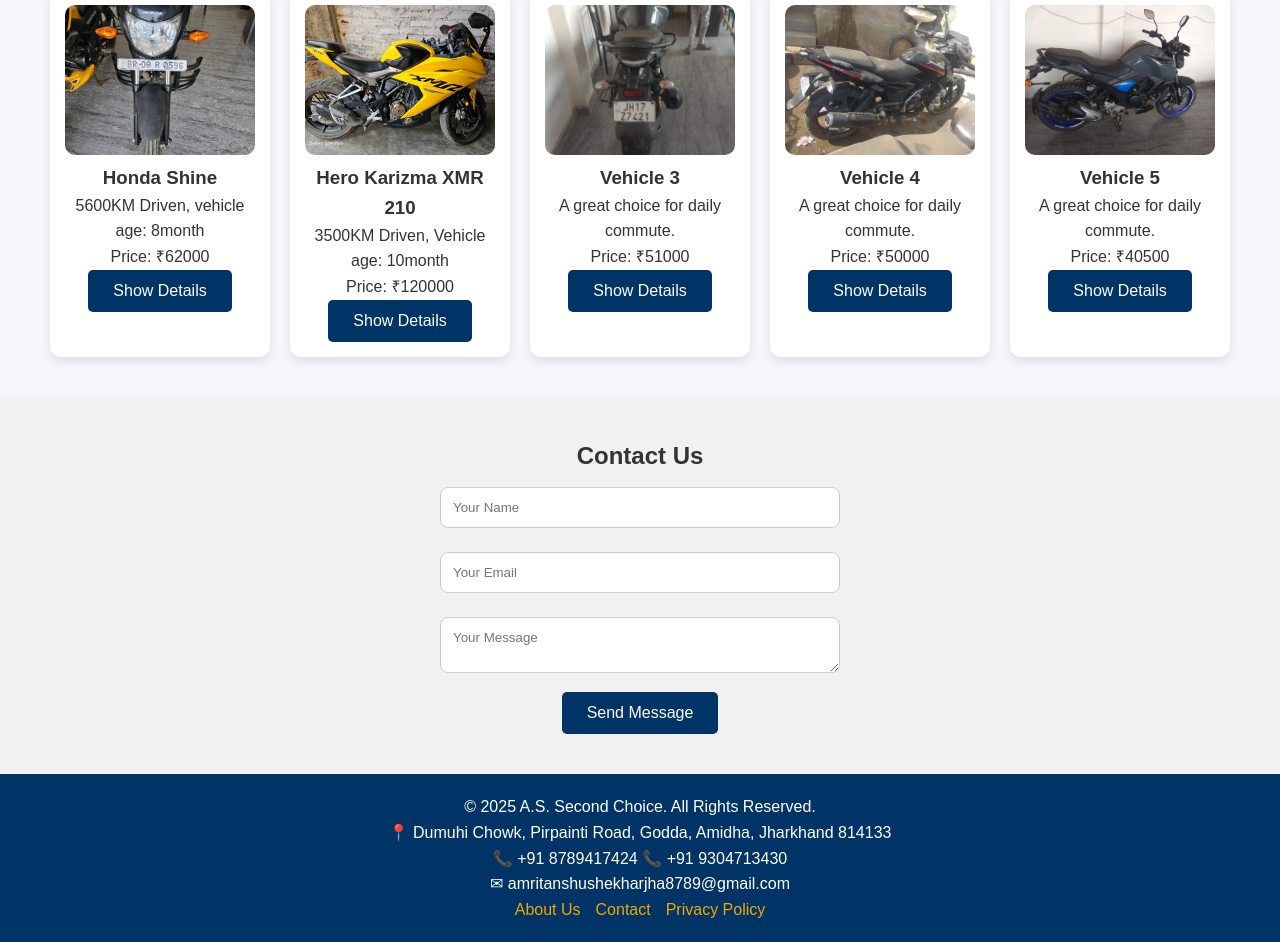
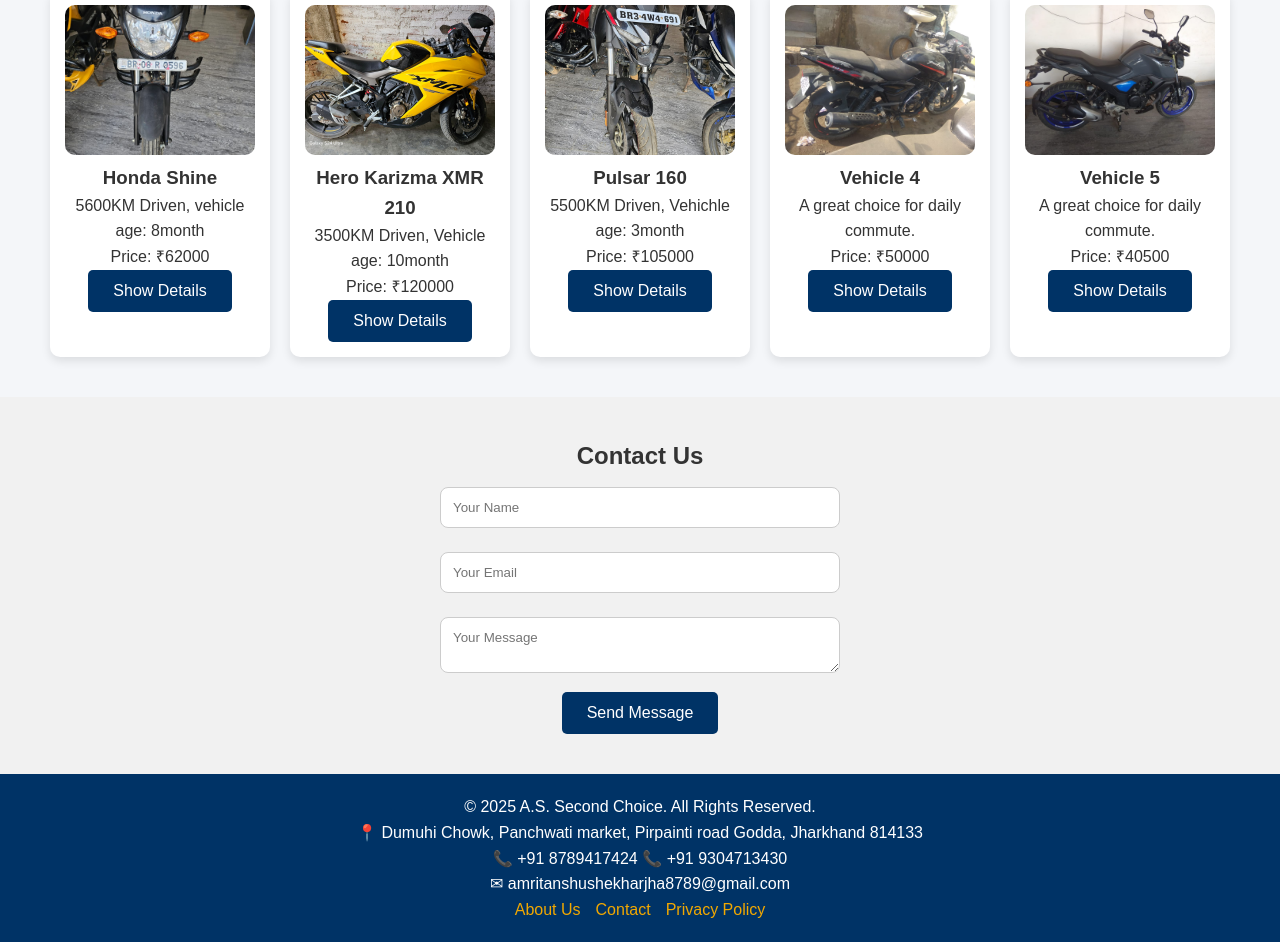
Before and after one commit to kkmishra04/A.S.-Second-Choice, a plain HTML site: page index.html in a window 1280 px wide. Shown: the part 623-1565 px from the top of the page. Drawn offline with Linux system fonts and the light colour scheme.

Commit message:
Bike 3 and address update

```diff
--- a/index.html
+++ b/index.html
@@ -16,7 +16,7 @@
             </div>
             <div class="business-name">A.S. Second Choice</div>
             <div class="contact-info">
-                <p>Dumuhi Chowk, Pirpainti Road, Godda, Amidha, Jharkhand 814133</p>
+                <p>Dumuhi Chowk, Panchwati Market, Pirpainti road Godda, Jharkhand 814133</p>
                 <p>📞 +91 8789417424 📞 +91 9304713430</p>
                 <p>✉ amritanshushekharjha8789@gmail.com</p>
             </div>
@@ -76,7 +76,7 @@
     <footer class="footer">
         <div class="footer-container">
             <p>&copy; 2025 A.S. Second Choice. All Rights Reserved.</p>
-            <p>📍 Dumuhi Chowk, Pirpainti Road, Godda, Amidha, Jharkhand 814133</p>
+            <p>📍 Dumuhi Chowk, Panchwati market, Pirpainti road Godda, Jharkhand 814133</p>
             <p>📞 +91 8789417424 📞 +91 9304713430</p>
             <p>✉ amritanshushekharjha8789@gmail.com</p>
             <ul class="footer-links">
--- a/script.js
+++ b/script.js
@@ -15,11 +15,11 @@
             fullDescription: "A comfortable and stylish ride with smooth driving experience. For more Pictures visit our gallery page"
         },
         {
-            name: "Vehicle 3",
-            price: "₹51000",
-            image: "../assets/gallary/5.jpg",
-            shortDescription: "A great choice for daily commute.",
-            fullDescription: "A great choice for daily commute with fuel efficiency, a spacious interior, and advanced safety features."
+            name: "Pulsar 160",
+            price: "₹105000",
+            image: "../assets/gallary/42.jpeg",
+            shortDescription: "5500KM Driven, Vehichle age: 3month",
+            fullDescription: "A great choice for daily commute with fuel efficiency, For more Pictures visit our gallery page."
         },
         {
             name: "Vehicle 4",
```
Also changed, not shown: about.html (+1 -1 lines), gallary.html (+1 -1 lines).
